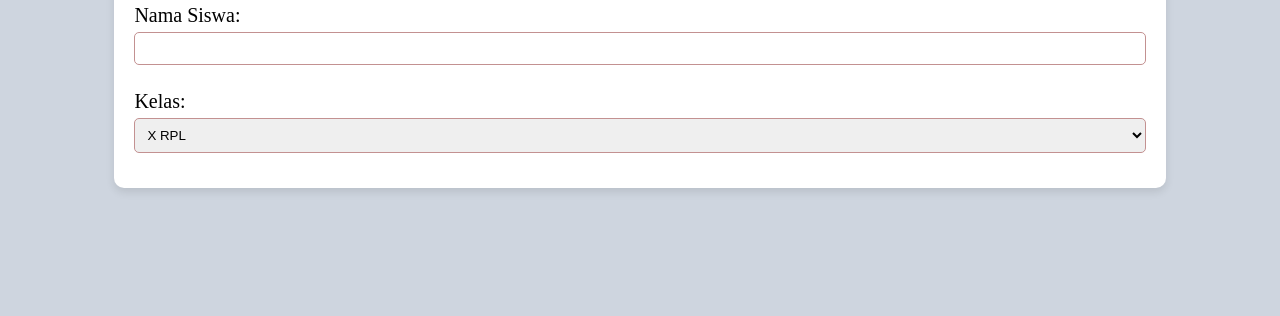
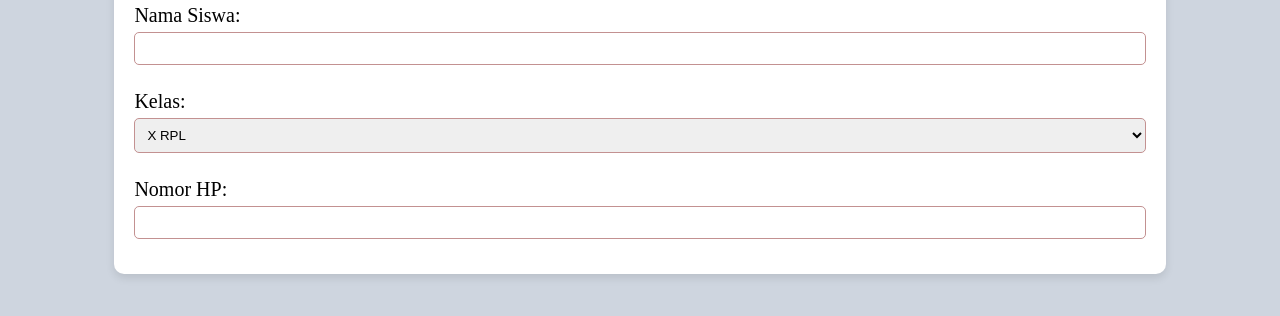
Before and after one commit to anggraeni234/Latihan7, a plain HTML site: page index.html in a window 1280 px wide. Shown: the part 108-424 px from the top of the page. Drawn offline with Linux system fonts and the light colour scheme.

Commit message:
menambahkan filed nomor hp

```diff
--- a/index.html
+++ b/index.html
@@ -56,6 +56,9 @@
     <option value="">XI RPL</option>
      <option value="">XII RPL</option>
     </select>
+
+    <label for="">Nomor HP:</label>
+    <input type="tel" name:"hp" id="">
   </form>
 </div>
 </body>
```
